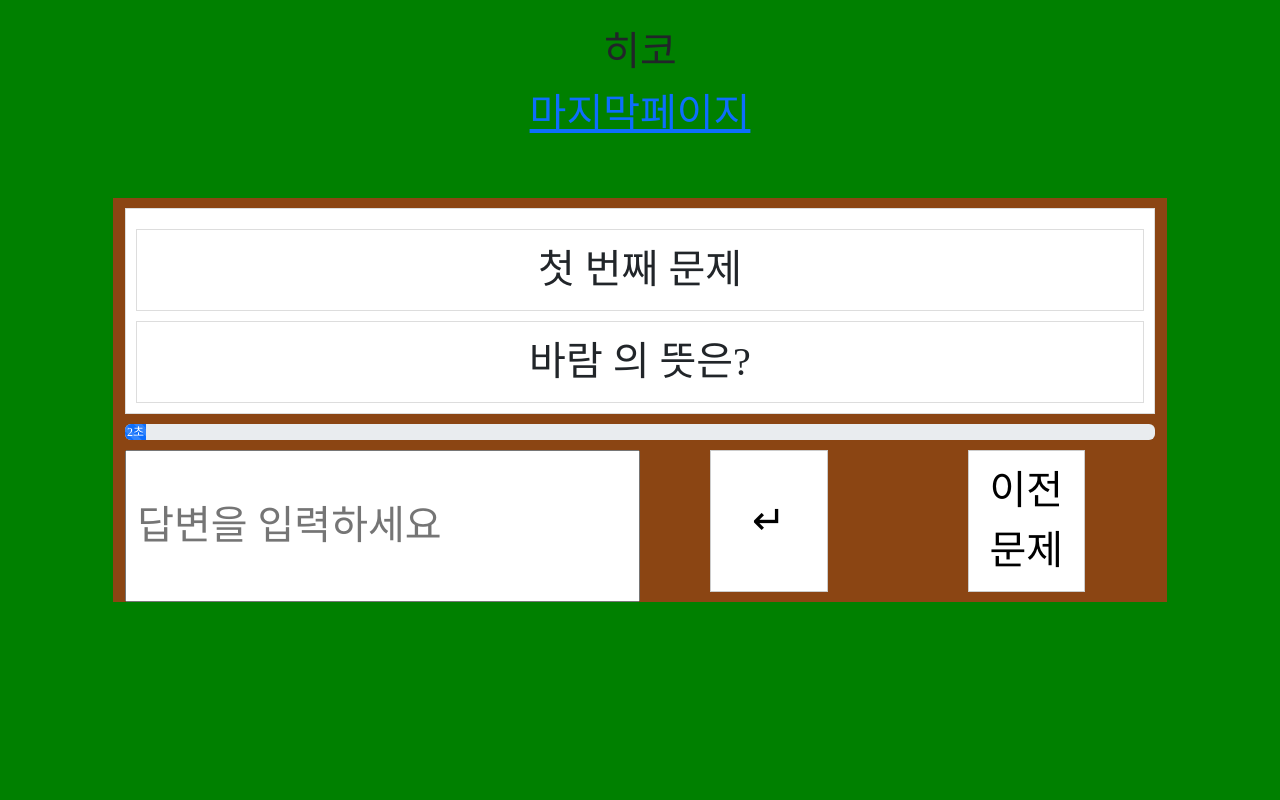
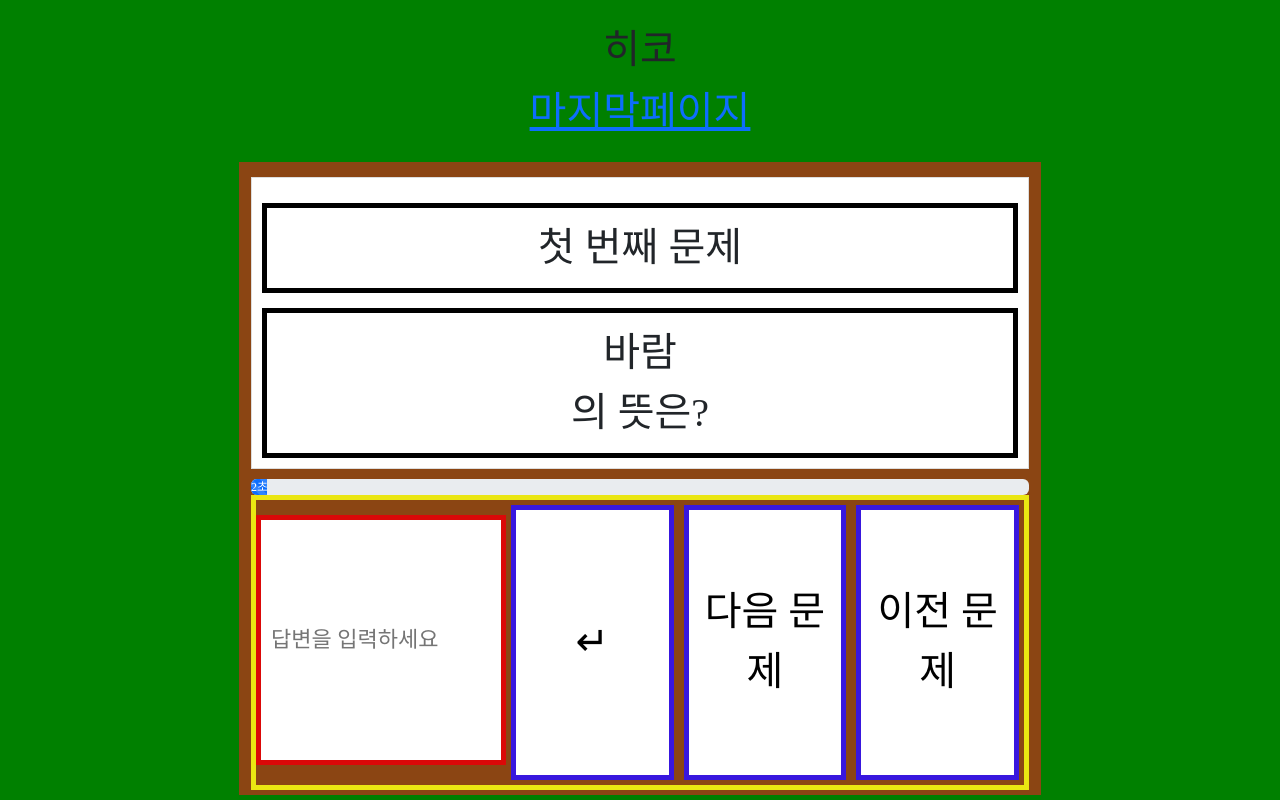
Before and after one commit to mnyu123/HiKo, a React (Create React App) app: page /HiKo/second in a window 1280 px wide. Built offline with nearby package versions, Linux system fonts and the light colour scheme; a web font is replaced by a local one.

Commit message:
타이핑 스크립트 적용 + 반응형 웹 CSS 수정

```diff
--- a/src/css/header.css
+++ b/src/css/header.css
@@ -4,6 +4,14 @@
     margin: 30;
     align-items: center;
     text-align: center;
-    position: absolute;
+    position: flex;
     top : 8px;
   }
+
+  @media screen and (max-height: 800px) {
+    h1{
+      font-size: 10px;
+      display: flex;
+      flex-direction: column;
+    }
+  }
--- a/src/css/second.css
+++ b/src/css/second.css
@@ -5,6 +5,7 @@
     /* 아이템들을 수평 가운데 정렬합니다. */
     background-color: #8B4513;
     /* 배경색을 짙은 갈색으로 설정. 일명 책상 색깔 */
+    display: inline-block;
 }
 
 .question-number,
@@ -21,6 +22,7 @@
     /* 너비를 부모 요소의 100%로 설정합니다. */
     margin-top: 10px;
     /* 위쪽 여백을 10px로 설정합니다. */
+    border : 5px solid #000000;
 }
 
 .question-container {
@@ -69,6 +71,7 @@
     /* 아이템들을 수평 가운데 정렬합니다. */
     width: 100%;
     /* 너비를 부모 요소의 100%로 설정합니다. */
+    border : 5px solid #eae612;
 }
 
 .answers p {
@@ -80,7 +83,7 @@
     /* 1px 두께의 연한 회색 테두리를 적용합니다. */
     flex: 1;
     /* Flex 아이템이 동일한 너비를 가지도록 설정합니다. */
-    margin: 0 55px;
+    margin: 0 5px;
     /* 좌우 여백을 0 위아래 여백을 55px로 설정합니다. */
     text-align: center;
     /* 텍스트를 가운데 정렬합니다. */
@@ -93,21 +96,27 @@
     /* 내부 여백을 위아래 10px, 좌우 10px로 설정합니다. */
     border: 1px solid #ccc;
     /* 1px 두께의 연한 회색 테두리를 적용합니다. */
-    flex: 1;
+    flex: 0;
     /* Flex 아이템이 동일한 너비를 가지도록 설정합니다. */
-    margin: 0 70px;
+
     /* 좌우 여백을 0 위아래 여백을 70px로 설정합니다. */
     text-align: center;
     /* 텍스트를 가운데 정렬합니다. */
     color: black;
     /* 텍스트 색상을 검은색으로 설정합니다. */
-    margin: 10px 70px;
+    margin: 10px 40px;
     /* 오른쪽 여백을 70px로 설정합니다. (앞서의 margin 속성은 무시됨) */
+    border : 5px solid #3817de;
 }
 
 .answer-input{
     padding: 10px;
-    margin-top: 10px; /* 사용자 입력 요소와 상단 간격 추가 */
+    margin-top: 20px; /* 사용자 입력 요소와 상단 간격 추가 */
+    margin-bottom: 20px;
+    margin-left: 20px;
+    width: 260px;
+    height: 250px;
+    border : 5px solid #db0808;
 }
 
 button {
@@ -123,6 +132,7 @@ button {
     /* 테두리를 없앱니다. */
     cursor: pointer;
     /* 커서 모양을 포인터로 변경하여 버튼임을 나타냅니다. */
+    border : 5px solid #bd0ffd;
 }
 
 button:hover {
@@ -130,7 +140,7 @@ button:hover {
     /* 마우스 호버 시 배경색을 더 진한 파란색으로 변경합니다. */
 }
 
-@media screen and (max-width: 500px) {
+@media screen and (max-width: 800px) {
     .container {
         padding: 5px;
     }
@@ -163,5 +173,50 @@ button:hover {
 
     .answer-input {
         margin-top: 15px;
+        margin-left: 0px;
+        width: 80%;
+        font-size: 22px;
+    }
+
+
+}
+
+/* 위 아래로 줄였을때도 적용 */
+@media screen and (max-height: 800px) {
+    .container {
+        padding: 5px;
+    }
+
+    .question-number,
+    .question-content {
+        margin-top: 15px;
+    }
+
+    .question-container {
+        margin: 5px 1;
+    }
+
+    .time-left {
+        margin-top: 5px;
+        margin: 10px auto;
+    }
+
+    .answers p,
+    .btn-answer {
+        flex: 0 1 calc(50% - 1px);
+        margin: 5px;
+    }
+
+    button {
+        margin-top: 15px;
+        padding: 10px 15px;
+        font-size: 14px;
+    }
+
+    .answer-input {
+        margin-top: 15px;
+        margin-left: 0;
+        width: 80%;
+        font-size: 22px;
     }
 }
--- a/src/pages/Second.js
+++ b/src/pages/Second.js
@@ -5,7 +5,6 @@ import "../css/second.css"; // second.css 파일을 가져옵니다.
 import CustomProgressBar from "../common/Progressbar";
 
 export default function Second() {
-
   // 재할당(변수 내용 다시 바꾸는거)이 불가능한 변수 const 생성
   // currentQuestion: 현재 문제 번호
   // setCurrentQuestion: 현재 문제 번호를 변경하는 함수
@@ -67,12 +66,12 @@ export default function Second() {
 
   // 만약 문제를 다 풀거나 1번문제 이전으로 돌아가려고 하면
   const showAlertMessage1 = () => {
-    alert('이것이 첫번째 문제입니다!');
+    alert("이것이 첫번째 문제입니다!");
   };
 
   // 마지막 문제를 만나고 정답을 체크했을때
   const showAlertMessage2 = () => {
-    alert('이것이 마지막 문제입니다!');
+    alert("이것이 마지막 문제입니다!");
   };
 
   // 다음 문제로 넘어가는 함수
@@ -81,8 +80,7 @@ export default function Second() {
       setCurrentQuestion(currentQuestion + 1);
       setProgress(0); // ProgressBar 초기화
       setTimeLeft(300); // 카운트다운 초기화
-    }
-    else{
+    } else {
       // 마지막 문제입니다 출력 후 다음 컴포넌트로 이동 예정
       showAlertMessage2();
     }
@@ -94,8 +92,7 @@ export default function Second() {
       setCurrentQuestion(currentQuestion - 1);
       setProgress(0); // ProgressBar 초기화
       setTimeLeft(300); // 카운트다운 초기화
-    }
-    else{
+    } else {
       // 첫번째 문제임을 알려줌
       showAlertMessage1();
     }
@@ -116,6 +113,33 @@ export default function Second() {
     // 만약 모든 문제를 푸는 동작을 추가하고자 한다면 여기에서 처리할 수 있습니다.
   };
 
+  // 타이핑 효과 컴포넌트
+  const TypingTitle = ({ content }) => {
+    const [typedContent, setTypedContent] = useState("");
+    const [count, setCount] = useState(0);
+
+    useEffect(() => {
+      let typingInterval;
+
+      const typeNextCharacter = () => {
+        if (count < content.length) {
+          setTypedContent((prevContent) => prevContent + content[count]);
+          setCount(count + 1);
+        } else {
+          clearInterval(typingInterval); // 타이핑 완료 후 clearInterval
+        }
+      };
+
+      typingInterval = setInterval(typeNextCharacter, 100); // 타이핑 속도 조절 가능
+
+      return () => {
+        clearInterval(typingInterval);
+      };
+    }, [content, count]);
+
+    return <div>{typedContent}</div>;
+  };
+
   return (
     <body>
       <Header />
@@ -129,9 +153,8 @@ export default function Second() {
             questions[currentQuestion - 1].number
           } 문제`}</div>
           <div className="question-content">
-            {/* 문제 낼 단어들도 한개씩 불러서 온다 */}
-            {`${questions[currentQuestion - 1].content}
-            의 뜻은?`}
+            <TypingTitle content={questions[currentQuestion - 1].content} />의
+            뜻은?
           </div>
         </div>
         {/* 부트 스트랩 프로그레스 바 사용 | math.round는 정수로 계산이고 */}
@@ -143,7 +166,7 @@ export default function Second() {
         {/* 여기는 정답을 고르는 선택 버튼들 */}
         {/* API가 도입되면 여기도 변수를 받아들이는 구조로 변경되어야 할것. */}
         <div className="answers">
-        <input
+          <input
             className="answer-input"
             type="text"
             value={answer}
@@ -151,7 +174,10 @@ export default function Second() {
             placeholder="답변을 입력하세요"
           />
           <button onClick={submitAnswer} className="btn-answer">
-          ↵
+            ↵
+          </button>
+          <button onClick={nextQuestion} className="btn-answer">
+            다음 문제
           </button>
           <button onClick={prevQuestion} className="btn-answer">
             이전 문제
```
